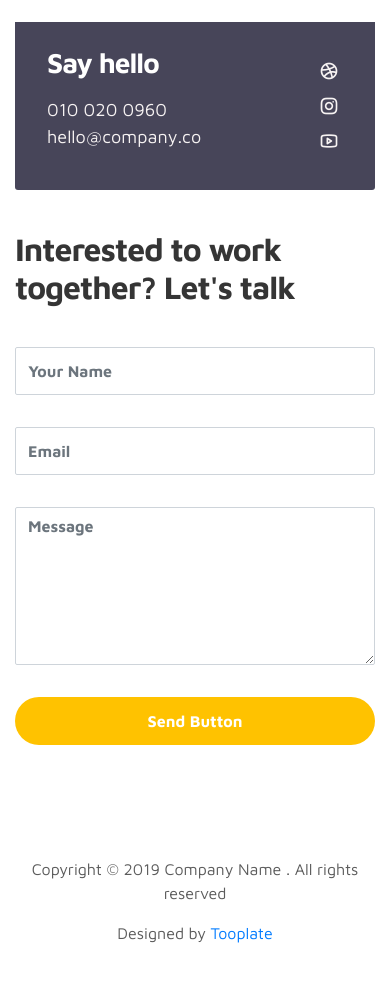
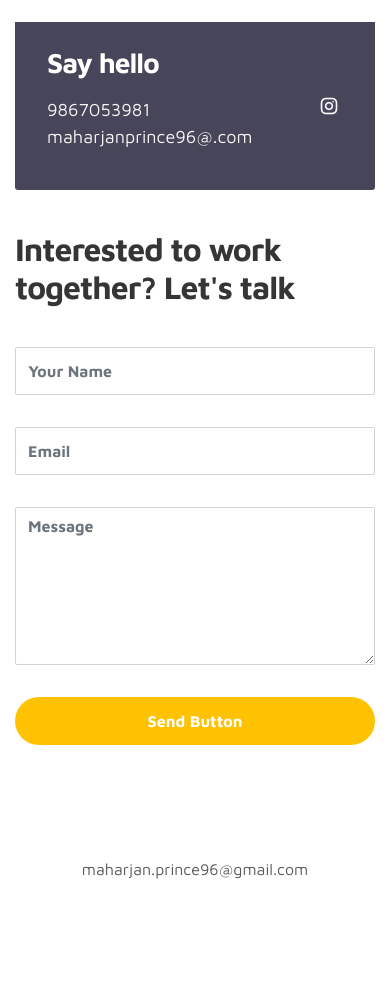
Before and after one commit to MaharjanPrince/hostWebsite, a plain HTML site: page index.html in a window 390 px wide. Shown: the part 2660-3642 px from the top of the page. After the commit the page ends 3605 px from the top, so only its background shows below. Drawn offline with Linux system fonts and the light colour scheme; grey boxes are pictures that could not be loaded.

Commit message:
Changes made

```diff
--- a/index.html
+++ b/index.html
@@ -64,7 +64,7 @@
         <div class="container">
             <div class="row">
 
-                <div class="col-lg-7 col-md-12 col-12 d-flex align-items-center">
+                <div class="col-lg-6 col-md-2 col-12 d-flex align-items-center">
                     <div class="about-text">
                         <small class="small-text">Welcome to <span class="mobile-block">my portfolio!</span></small>
                         <h1 class="animated animated-text">
@@ -245,20 +245,20 @@
 
           <div class="col-lg-5 mr-lg-5 col-12">
             <div class="google-map w-100">
-              <iframe src="https://www.google.com/maps/embed?pb=!1m18!1m12!1m3!1d12088.558402180099!2d-73.99373482142036!3d40.75895421922642!2m3!1f0!2f0!3f0!3m2!1i1024!2i768!4f13.1!3m3!1m2!1s0x89c25855b8fb3083%3A0xa0f9aef176042a5c!2sTheater+District%2C+New+York%2C+NY%2C+USA!5e0!3m2!1sen!2smm!4v1549875377188" width="400" height="300" frameborder="0" style="border:0" allowfullscreen></iframe>
+              <iframe src="https://www.google.com/maps/embed?pb=!1m18!1m12!1m3!1d558.1548229372022!2d85.29706185029089!3d27.636337179256575!2m3!1f0!2f0!3f0!3m2!1i1024!2i768!4f13.1!3m3!1m2!1s0x39eb1795de339f17%3A0x2cac84ef05b0d109!2sKhokana!5e1!3m2!1sen!2snp!4v1725972302080!5m2!1sen!2snp" width="400" height="300" style="border:0;" allowfullscreen="" loading="lazy" referrerpolicy="no-referrer-when-downgrade"></iframe>
             </div>
 
             <div class="contact-info d-flex justify-content-between align-items-center py-4 px-lg-5">
                 <div class="contact-info-item">
-                  <h3 class="mb-3 text-white">Say hello</h3>
-                  <p class="footer-text mb-0">010 020 0960</p>
-                  <p><a href="mailto:hello@company.co">hello@company.co</a></p>
+                 <h3 class="mb-3 text-white">Say hello</h3>
+                  <p class="footer-text mb-0">9867053981</p>
+                  <p><a href="mailto:hello@company.co">maharjanprince96@.com</a></p>
                 </div>
 
                 <ul class="social-links">
-                     <li><a href="#" class="uil uil-dribbble" data-toggle="tooltip" data-placement="left" title="Dribbble"></a></li>
-                     <li><a href="#" class="uil uil-instagram" data-toggle="tooltip" data-placement="left" title="Instagram"></a></li>
-                     <li><a href="#" class="uil uil-youtube" data-toggle="tooltip" data-placement="left" title="Youtube"></a></li>
+                     <!-- <li><a href="#" class="uil uil-dribbble" data-toggle="tooltip" data-placement="left" title="Dribbble"></a></li> -->
+                     <li><a href="https://www.instagram.com/maharjan______/" class="uil uil-instagram" data-toggle="tooltip" data-placement="left" title="Instagram"></a></li>
+                     <li><a href="https://github.com/MaharjanPrince" class="uil uil-github" data-toggle="tooltip" data-placement="left" title="Github"></a></li>
                 </ul>
             </div>
           </div>
@@ -299,8 +299,8 @@
                <div class="row">
 
                     <div class="col-lg-12 col-12">
-                        <p class="copyright-text text-center">Copyright &copy; 2019 Company Name . All rights reserved</p>
-                        <p class="copyright-text text-center">Designed by <a rel="nofollow" href="https://www.facebook.com/tooplate">Tooplate</a></p>
+                        <p class="copyright-text text-center">maharjan.prince96@gmail.com</p>
+                        <!-- <p class="copyright-text text-center">Designed by <a rel="nofollow" href="https://www.facebook.com/tooplate">Tooplate</a></p> -->
                     </div>
 
                </div>
```
